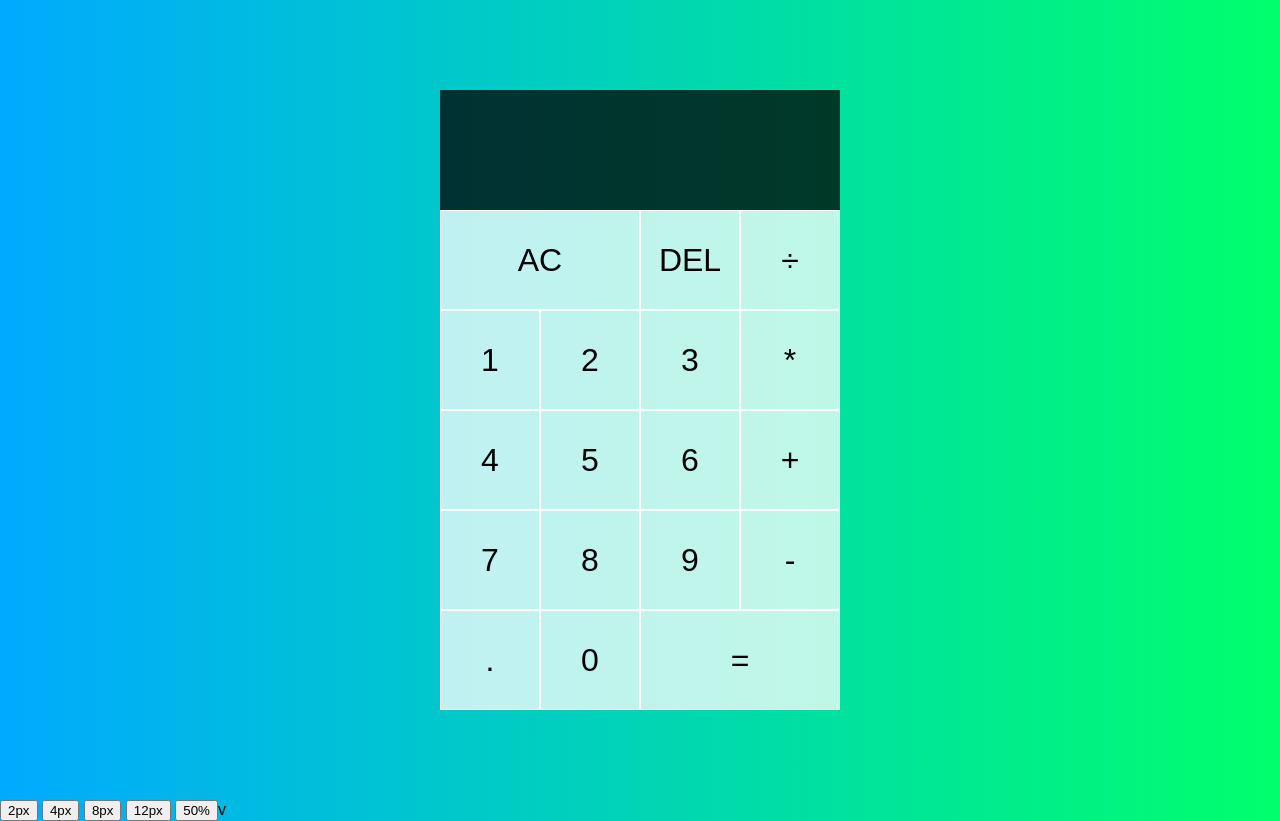
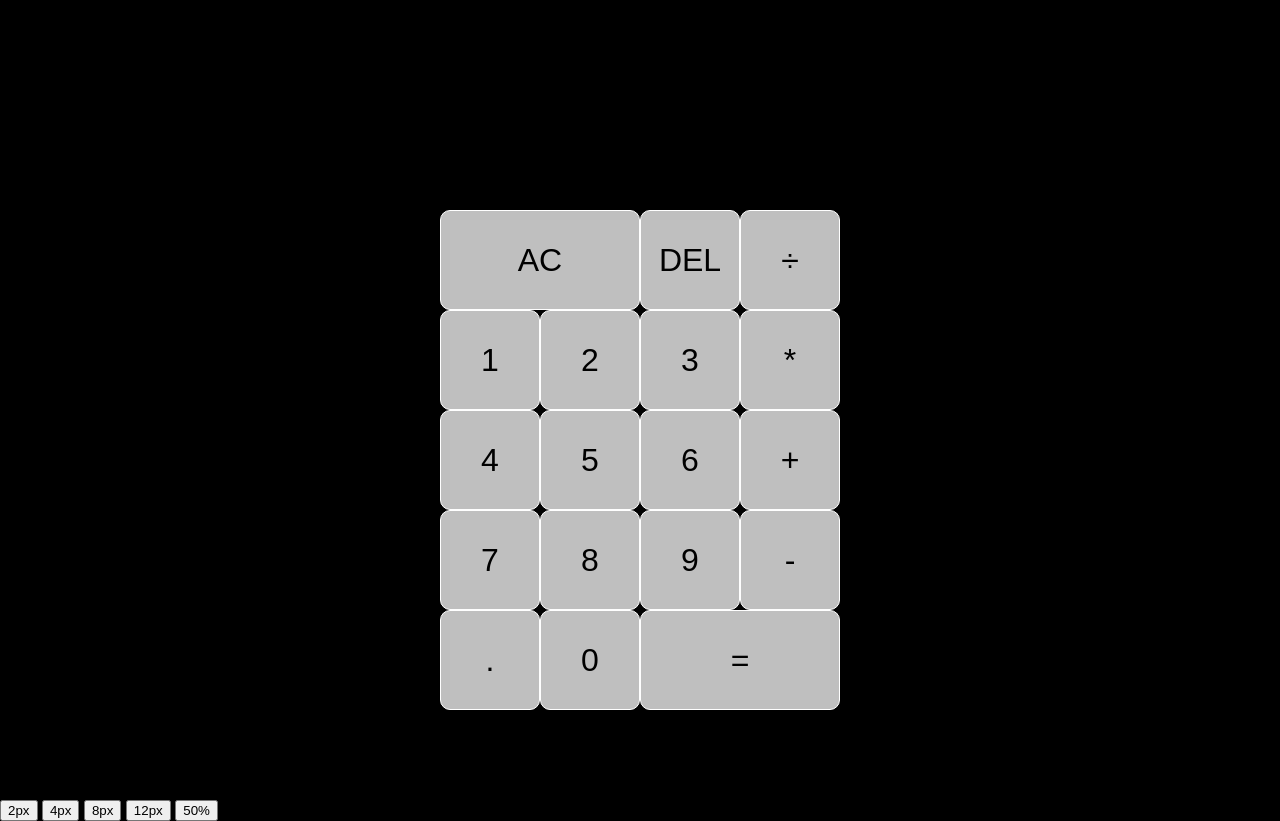
Before and after one commit to Aadya-Sriram/Aps-calculator, a plain HTML site: page index.html in a window 1280 px wide. Drawn offline with Linux system fonts and the light colour scheme.

Commit message:
Update styles.css

```diff
--- a/styles.css
+++ b/styles.css
@@ -7,7 +7,7 @@
 body {
   padding: 0;
   margin: 0;
-  background: linear-gradient(to right, #00AAFF, #00FF6C);
+  background:black;
 }
 
 .calculator-grid {
@@ -25,6 +25,7 @@ body {
   border: 1px solid white;
   outline: none;
   background-color: rgba(255, 255, 255, .75);
+  border-radius:10px;
 }
 
 .calculator-grid > button:hover {
```
